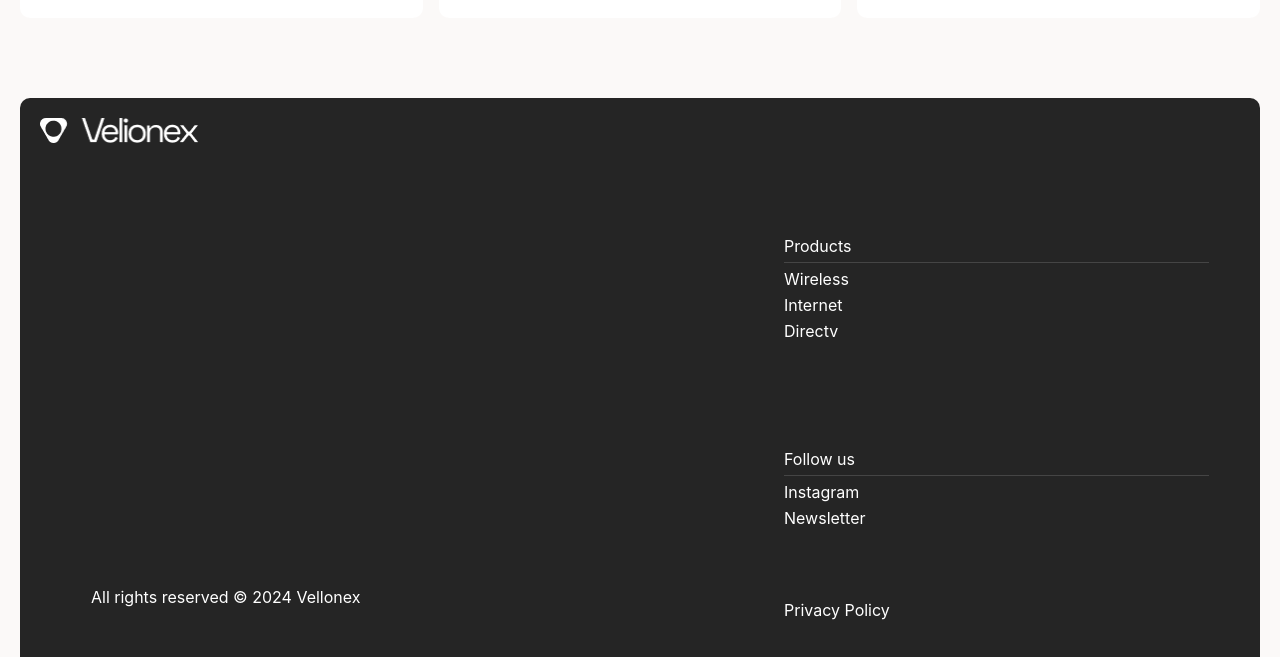
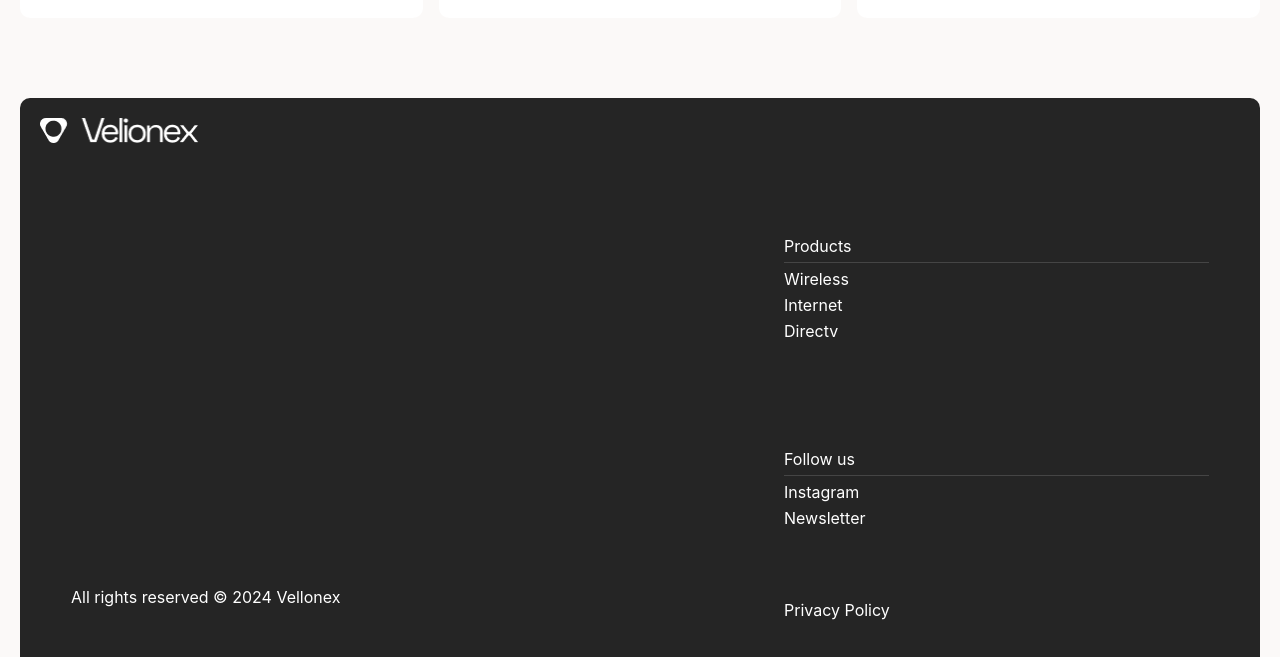
Before and after one commit to GunvantPatwardhan/VelionexLatent, a React (Vite) app in the folder frontend/: page / in a window 1280 px wide. Shown: the part 2605-3262 px from the top of the page. Built offline with nearby package versions, Linux system fonts and the light colour scheme.

Commit message:
Adjust footer copyright text alignment with left padding

```diff
--- a/frontend/src/pages/LandingPage.jsx
+++ b/frontend/src/pages/LandingPage.jsx
@@ -644,7 +644,7 @@ const LandingPage = () => {
               >
                 {isWideFooter && (
                   /* Left Section when wide */
-                  <Box alignSelf="flex-start" paddingLeft="20px">
+                  <Box alignSelf="flex-start">
                     <Text mt="469px" fontSize="16px" lineHeight="20px">
                       All rights reserved © 2024 Vellonex
                     </Text>
```
